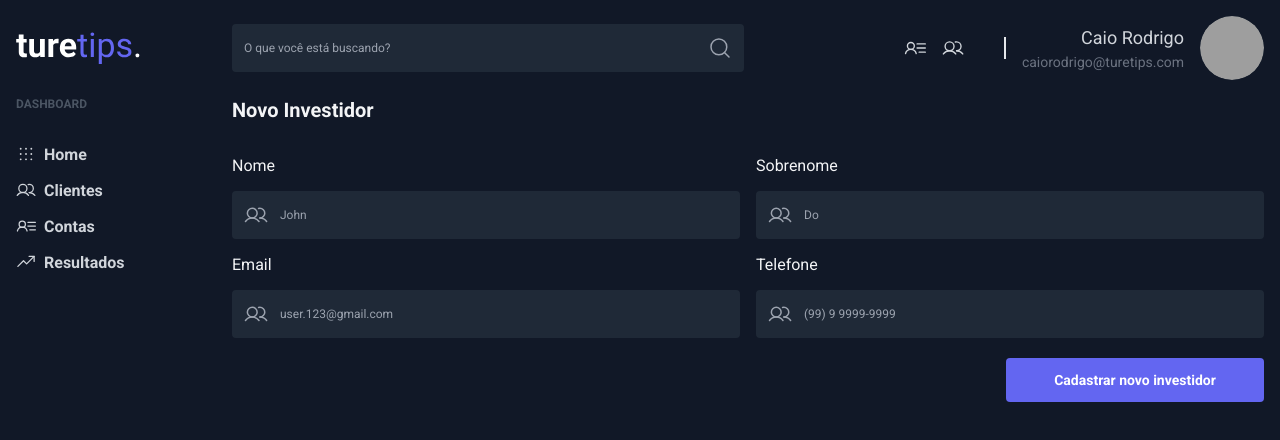
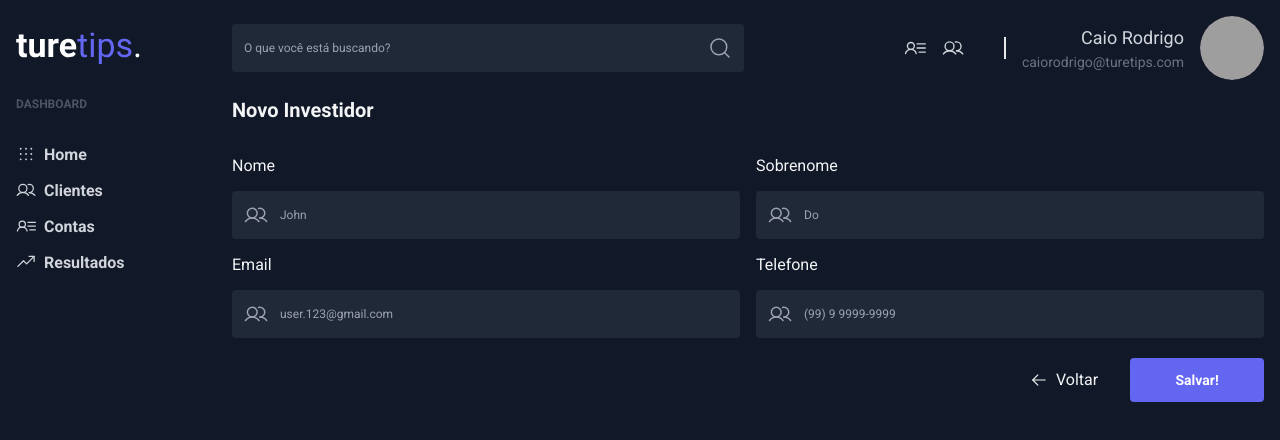
Before and after one commit to yale1995/dashboard-turetips, a Next.js app: page /dashboard/clients/new in a window 1280 px wide. Shown: the top 440 px of the page. Built offline with nearby package versions, Linux system fonts and the light colour scheme; grey boxes are pictures that could not be loaded.

Commit message:
feat: button return to back

```diff
--- a/src/app/dashboard/clients/new/components/AddNewClientForm/index.tsx
+++ b/src/app/dashboard/clients/new/components/AddNewClientForm/index.tsx
@@ -2,7 +2,7 @@
 
 import * as z from 'zod'
 
-import { Users } from '@/assets/icons/phosphorIcons'
+import { ArrowLeft, Users } from '@/assets/icons/phosphorIcons'
 import { Button } from '@/components/Form/Button'
 import { TextInput } from '@/components/Form/TextInput'
 import { Paragraph } from '@/components/Text/Paragraph'
@@ -11,6 +11,7 @@ import { useForm } from 'react-hook-form'
 import { api } from '@/services/http-client/api'
 import { useRouter } from 'next/navigation'
 import { phoneNumberMask } from '@/utils/mask'
+import Link from 'next/link'
 
 const formAddNewClientSchema = z.object({
   firstName: z.string().min(3, 'O nome precisa de no mínimo 3 caractéres'),
@@ -144,8 +145,15 @@ export function AddNewClientForm() {
           </Paragraph>
         </label>
       </div>
-      <div className="w-1/4 ml-auto py-5">
-        <Button type="submit">Cadastrar novo investidor</Button>
+      <div className="w-1/4 ml-auto py-5 flex items-center gap-2">
+        <Link
+          href="/dashboard/clients"
+          className="text-gray-100 flex items-center text-base w-full text-center justify-center gap-2 hover:text-gray-400"
+        >
+          <ArrowLeft size={18} />
+          Voltar
+        </Link>
+        <Button type="submit">Salvar!</Button>
       </div>
     </form>
   )
```
